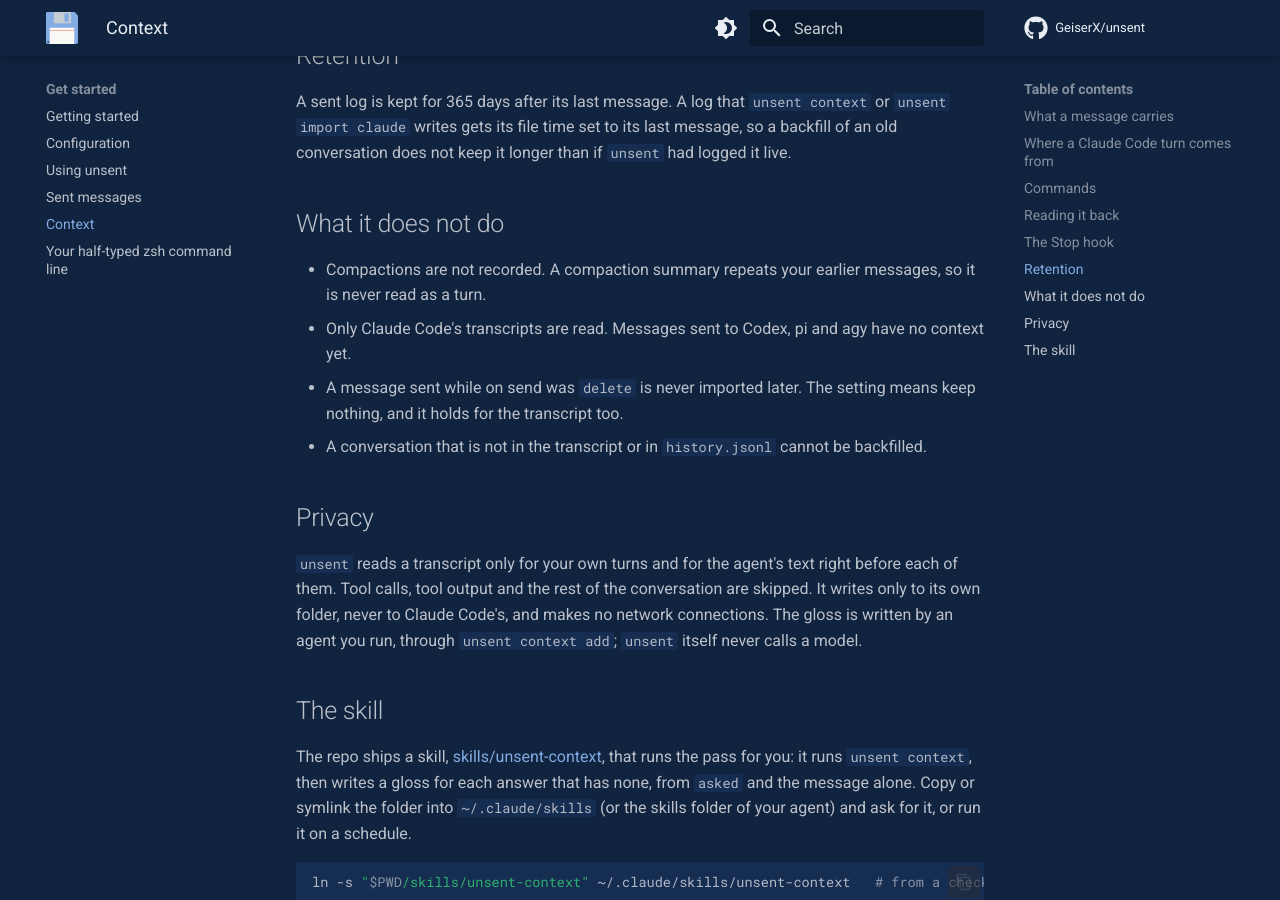
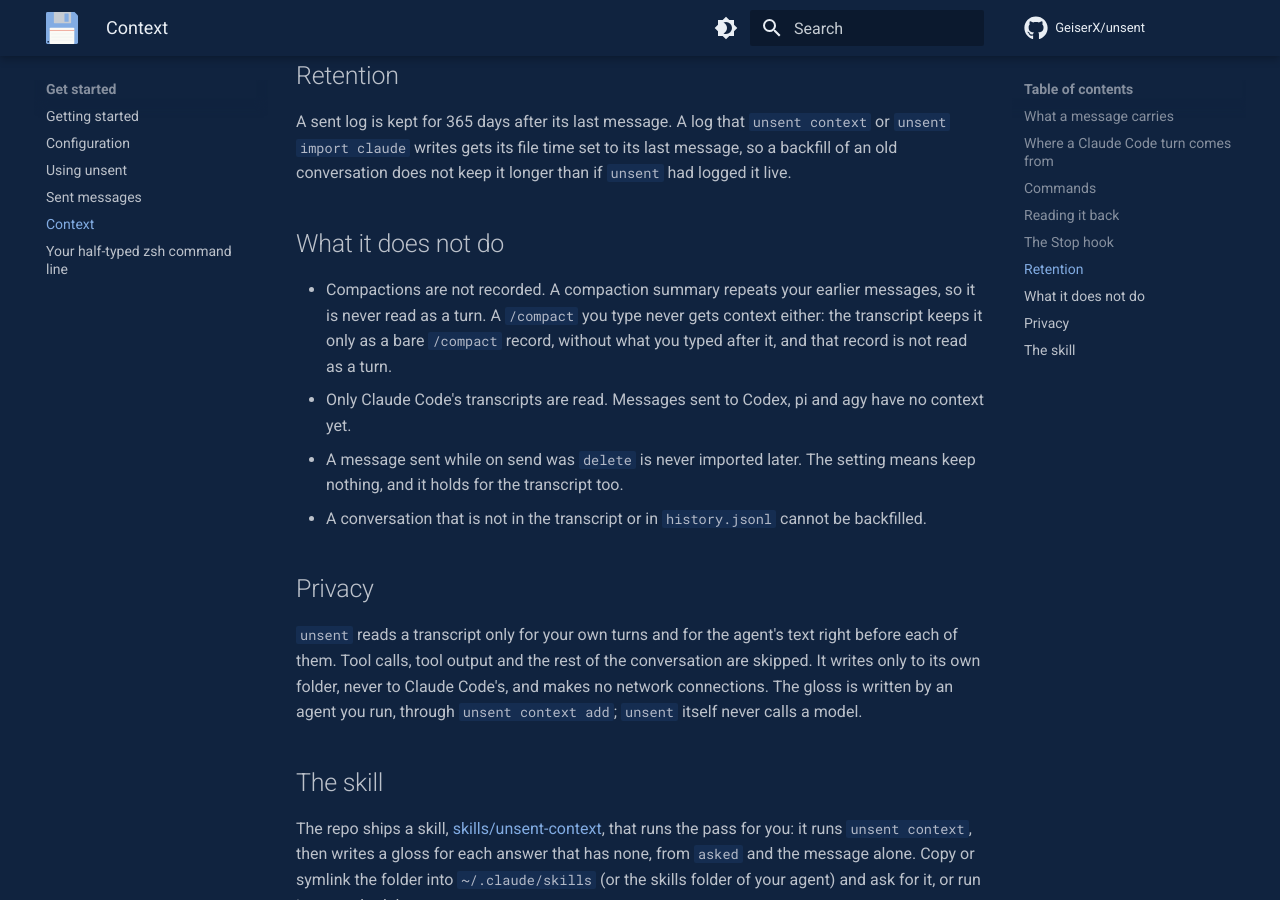
Before and after one commit to GeiserX/unsent, an MkDocs documentation site: the page built from docs/context.md, in a window 1280 px wide and 900 px high, scrolled down 3759 px. Built offline with MkDocs 1.6.1 and Material for MkDocs 9.7.7, drawn with Linux system fonts in a browser that asks for light colours; comment, search, counter and statistics services are not loaded; some of the changed text lies outside the part shown.

Commit message:
docs(context): say kind is empty only until a pass matches the message, and that /compact gets no context
A matched live message takes its turn's kind, so an empty kind does not mark a message from the box for long; source does. A typed /compact with instructions is kept in the transcript only as a bare /compact record, which is not read as a turn.

```diff
--- a/docs/context.md
+++ b/docs/context.md
@@ -12,7 +12,7 @@ Each message in a sent log can carry these fields. A message with none of them i
 | --- | --- |
 | `asked` | the agent's text right before your message: every text block of its last reply, keeping the last 1,000 characters, since a question comes at the end. For an `answer`, the questions it answers. `""` when your message followed another of yours with no reply between them. |
 | `reply_to` | `true` when the message answers the agent: an answer to one of its questions, or `asked` ends with a line that ends in `?` |
-| `kind` | how the message reached the agent, below. `""` for a message `unsent` read off the box live. |
+| `kind` | how the message reached the agent, below. `""` for a message `unsent` read off the box live until a pass matches it to its turn; `source` `""` is what marks a message `unsent` saw in the box. |
 | `uuid` | the id of the turn in Claude Code's transcript. `unsent` uses it so a turn is never added twice. |
 | `gloss` | one line saying what was asked and what you chose, written later by the [skill](#the-skill) through `unsent context add` |
 | `source` | `""` when `unsent` saw the message in the box, `transcript` when it came from the transcript, `history` when it came from Claude Code's `history.jsonl` |
@@ -96,7 +96,7 @@ A sent log is kept for 365 days after its last message. A log that `unsent conte
 
 ## What it does not do
 
-- Compactions are not recorded. A compaction summary repeats your earlier messages, so it is never read as a turn.
+- Compactions are not recorded. A compaction summary repeats your earlier messages, so it is never read as a turn. A `/compact` you type never gets context either: the transcript keeps it only as a bare `/compact` record, without what you typed after it, and that record is not read as a turn.
 - Only Claude Code's transcripts are read. Messages sent to Codex, pi and agy have no context yet.
 - A message sent while on send was `delete` is never imported later. The setting means keep nothing, and it holds for the transcript too.
 - A conversation that is not in the transcript or in `history.jsonl` cannot be backfilled.
```
Also changed, not shown: docs/sent-messages.md (+1 -1 lines), 1 other file.
